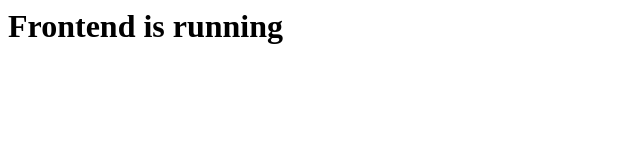
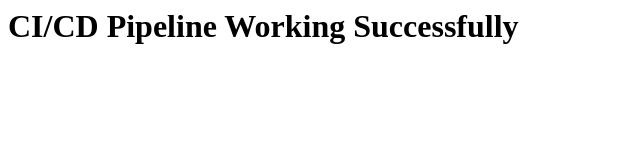
Before and after one commit to ziazeshan141/3_Tier_Architecture, a plain HTML site: page frontend/index.html in a window 1280 px wide. Shown: the whole page, without its empty margins (0-640 px from the left). Drawn offline with Linux system fonts and the light colour scheme.

Commit message:
Updated frontend page

```diff
--- a/frontend/index.html
+++ b/frontend/index.html
@@ -1,5 +1,5 @@
 <html>
 <body>
-<h1>Frontend is running</h1>
+<h1>CI/CD Pipeline Working Successfully</h1>
 </body>
 </html>
```
